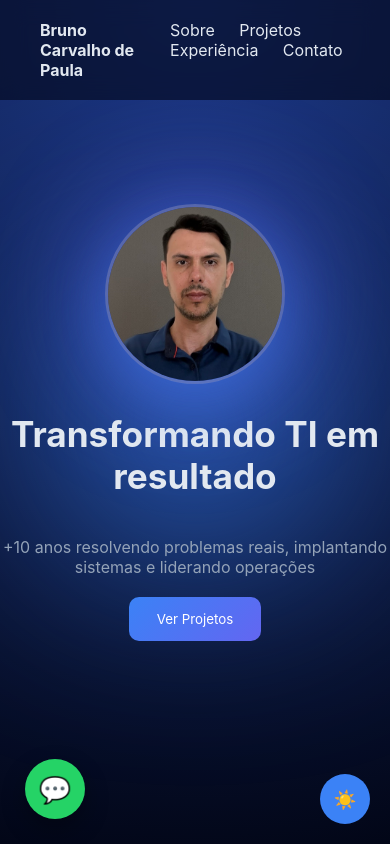
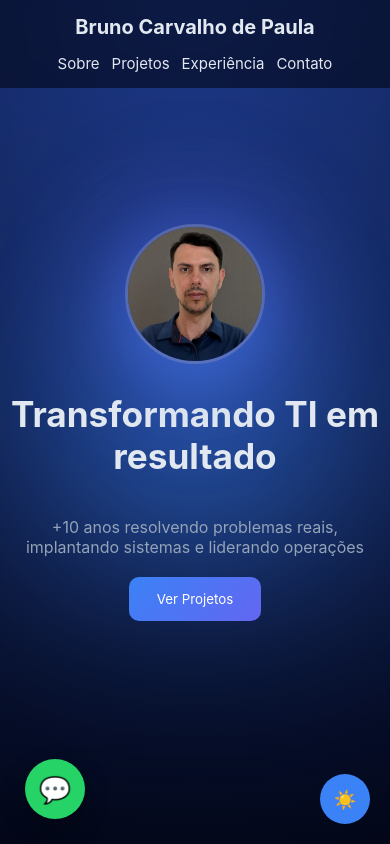
Before and after one commit to bcpbruno/portfolio, a plain HTML site: page index.html in a window 390 px wide. Shown: the top 844 px of the page. Drawn offline with Linux system fonts and the light colour scheme.

Commit message:
Update style.css

```diff
--- a/style.css
+++ b/style.css
@@ -297,3 +297,68 @@ a:hover{
   to{opacity:1;
     transform:translateY(0)}
 }
+
+/* ===========================
+   RESPONSIVIDADE
+=========================== */
+
+@media (max-width: 768px){
+
+    nav{
+        flex-direction: column;
+        align-items: center;
+        gap: 15px;
+        padding: 15px;
+    }
+
+    nav strong{
+        font-size: 20px;
+        text-align:center;
+    }
+
+    nav div:last-child{
+        display:flex;
+        flex-wrap:wrap;
+        justify-content:center;
+        gap:12px;
+        width:100%;
+    }
+
+    nav a{
+        margin:0;
+        font-size:15px;
+    }
+
+    header h1{
+        font-size:2.2rem;
+    }
+
+    header p{
+        font-size:1rem;
+        padding:0 15px;
+    }
+
+    .profile-img{
+        width:140px;
+        height:140px;
+    }
+
+    .profile-wrapper::after{
+        width:180px;
+        height:180px;
+    }
+
+    section{
+        padding:90px 20px;
+    }
+
+    .timeline{
+        padding-left:15px;
+    }
+
+    .modal-content{
+        width:95%;
+        padding:20px;
+    }
+
+}
```
